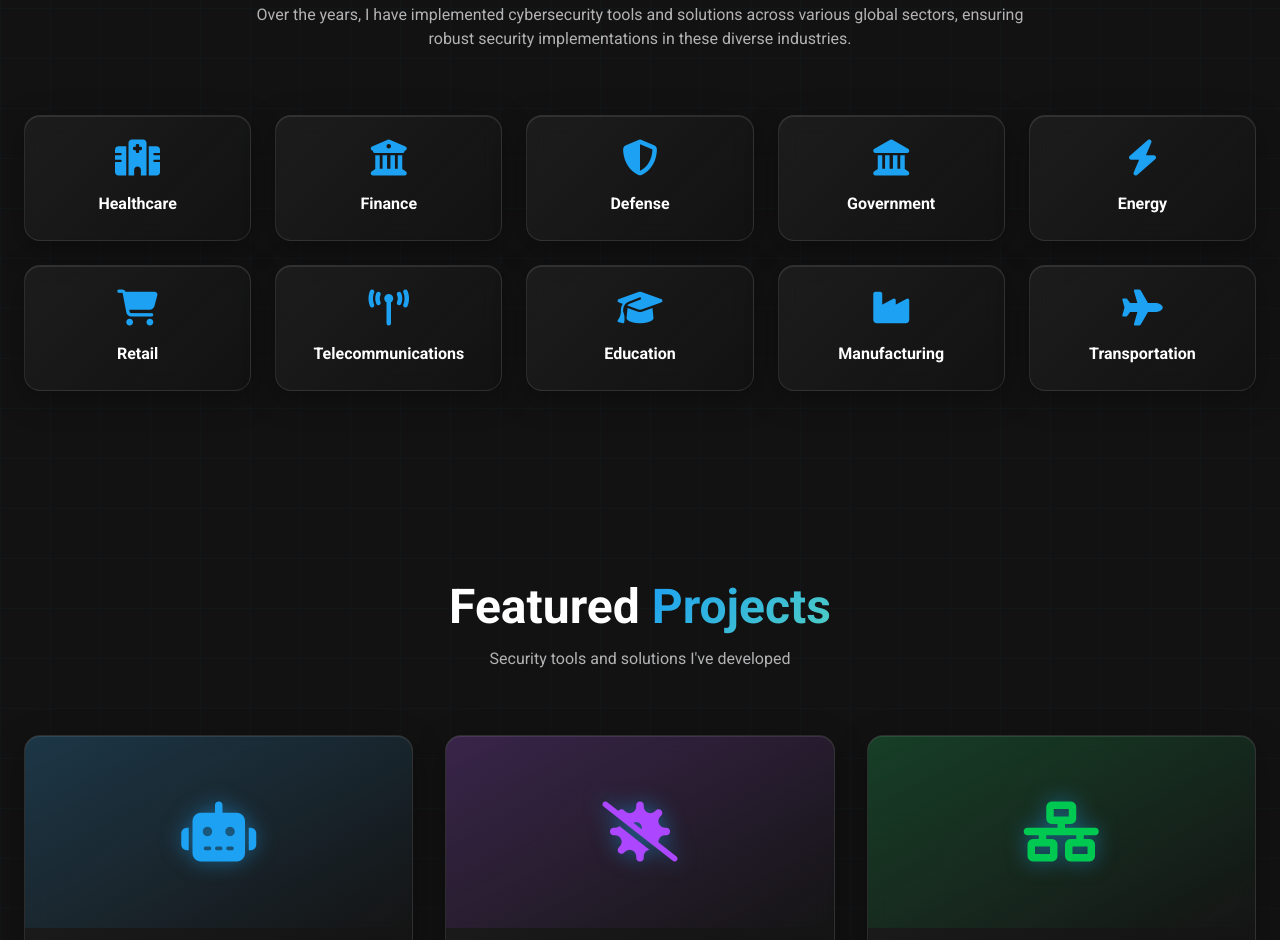
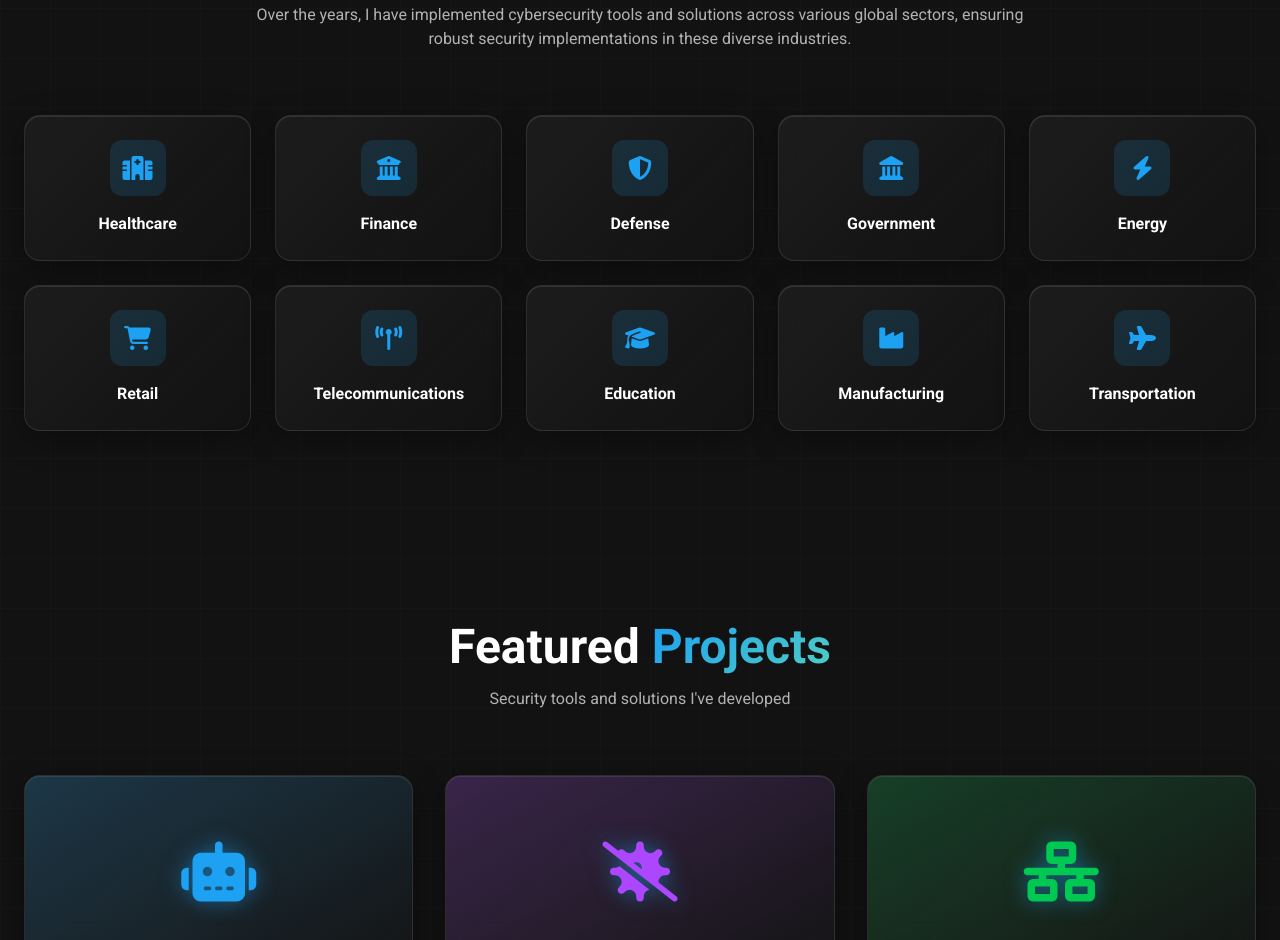
Before and after one commit to rajeshsharma-sec/rajeshsharma-sec.github.io, a plain HTML site: page index.html in a window 1280 px wide. Shown: the part 2992-3932 px from the top of the page. Drawn offline with nearby package versions, Linux system fonts and the light colour scheme.

Commit message:
Refactor project cards with icon background styling
Updated each project card to wrap icons in a styled div with a colored background and adjusted icon size for improved visual consistency and emphasis.

```diff
--- a/index.html
+++ b/index.html
@@ -573,43 +573,63 @@
             </div>
             <div class="grid grid-cols-2 md:grid-cols-3 lg:grid-cols-5 gap-6">
                 <div class="glass-card p-6 rounded-2xl text-center project-card">
-                    <i class="fas fa-hospital text-4xl text-[#1DA1F2] mb-4"></i>
+                    <div class="w-14 h-14 rounded-xl bg-[#1DA1F2]/15 flex items-center justify-center mb-4 mx-auto">
+                        <i class="fas fa-hospital text-[#1DA1F2] text-2xl"></i>
+                    </div>
                     <h4 class="font-bold">Healthcare</h4>
                 </div>
                 <div class="glass-card p-6 rounded-2xl text-center project-card">
-                    <i class="fas fa-university text-4xl text-[#1DA1F2] mb-4"></i>
+                    <div class="w-14 h-14 rounded-xl bg-[#1DA1F2]/15 flex items-center justify-center mb-4 mx-auto">
+                        <i class="fas fa-university text-[#1DA1F2] text-2xl"></i>
+                    </div>
                     <h4 class="font-bold">Finance</h4>
                 </div>
                 <div class="glass-card p-6 rounded-2xl text-center project-card">
-                    <i class="fas fa-shield-alt text-4xl text-[#1DA1F2] mb-4"></i>
+                    <div class="w-14 h-14 rounded-xl bg-[#1DA1F2]/15 flex items-center justify-center mb-4 mx-auto">
+                        <i class="fas fa-shield-alt text-[#1DA1F2] text-2xl"></i>
+                    </div>
                     <h4 class="font-bold">Defense</h4>
                 </div>
                 <div class="glass-card p-6 rounded-2xl text-center project-card">
-                    <i class="fas fa-landmark text-4xl text-[#1DA1F2] mb-4"></i>
+                    <div class="w-14 h-14 rounded-xl bg-[#1DA1F2]/15 flex items-center justify-center mb-4 mx-auto">
+                        <i class="fas fa-landmark text-[#1DA1F2] text-2xl"></i>
+                    </div>
                     <h4 class="font-bold">Government</h4>
                 </div>
                 <div class="glass-card p-6 rounded-2xl text-center project-card">
-                    <i class="fas fa-bolt text-4xl text-[#1DA1F2] mb-4"></i>
+                    <div class="w-14 h-14 rounded-xl bg-[#1DA1F2]/15 flex items-center justify-center mb-4 mx-auto">
+                        <i class="fas fa-bolt text-[#1DA1F2] text-2xl"></i>
+                    </div>
                     <h4 class="font-bold">Energy</h4>
                 </div>
                 <div class="glass-card p-6 rounded-2xl text-center project-card">
-                    <i class="fas fa-shopping-cart text-4xl text-[#1DA1F2] mb-4"></i>
+                    <div class="w-14 h-14 rounded-xl bg-[#1DA1F2]/15 flex items-center justify-center mb-4 mx-auto">
+                        <i class="fas fa-shopping-cart text-[#1DA1F2] text-2xl"></i>
+                    </div>
                     <h4 class="font-bold">Retail</h4>
                 </div>
                 <div class="glass-card p-6 rounded-2xl text-center project-card">
-                    <i class="fas fa-broadcast-tower text-4xl text-[#1DA1F2] mb-4"></i>
+                    <div class="w-14 h-14 rounded-xl bg-[#1DA1F2]/15 flex items-center justify-center mb-4 mx-auto">
+                        <i class="fas fa-broadcast-tower text-[#1DA1F2] text-2xl"></i>
+                    </div>
                     <h4 class="font-bold">Telecommunications</h4>
                 </div>
                 <div class="glass-card p-6 rounded-2xl text-center project-card">
-                    <i class="fas fa-graduation-cap text-4xl text-[#1DA1F2] mb-4"></i>
+                    <div class="w-14 h-14 rounded-xl bg-[#1DA1F2]/15 flex items-center justify-center mb-4 mx-auto">
+                        <i class="fas fa-graduation-cap text-[#1DA1F2] text-2xl"></i>
+                    </div>
                     <h4 class="font-bold">Education</h4>
                 </div>
                 <div class="glass-card p-6 rounded-2xl text-center project-card">
-                    <i class="fas fa-industry text-4xl text-[#1DA1F2] mb-4"></i>
+                    <div class="w-14 h-14 rounded-xl bg-[#1DA1F2]/15 flex items-center justify-center mb-4 mx-auto">
+                        <i class="fas fa-industry text-[#1DA1F2] text-2xl"></i>
+                    </div>
                     <h4 class="font-bold">Manufacturing</h4>
                 </div>
                 <div class="glass-card p-6 rounded-2xl text-center project-card">
-                    <i class="fas fa-plane text-4xl text-[#1DA1F2] mb-4"></i>
+                    <div class="w-14 h-14 rounded-xl bg-[#1DA1F2]/15 flex items-center justify-center mb-4 mx-auto">
+                        <i class="fas fa-plane text-[#1DA1F2] text-2xl"></i>
+                    </div>
                     <h4 class="font-bold">Transportation</h4>
                 </div>
             </div>
```
